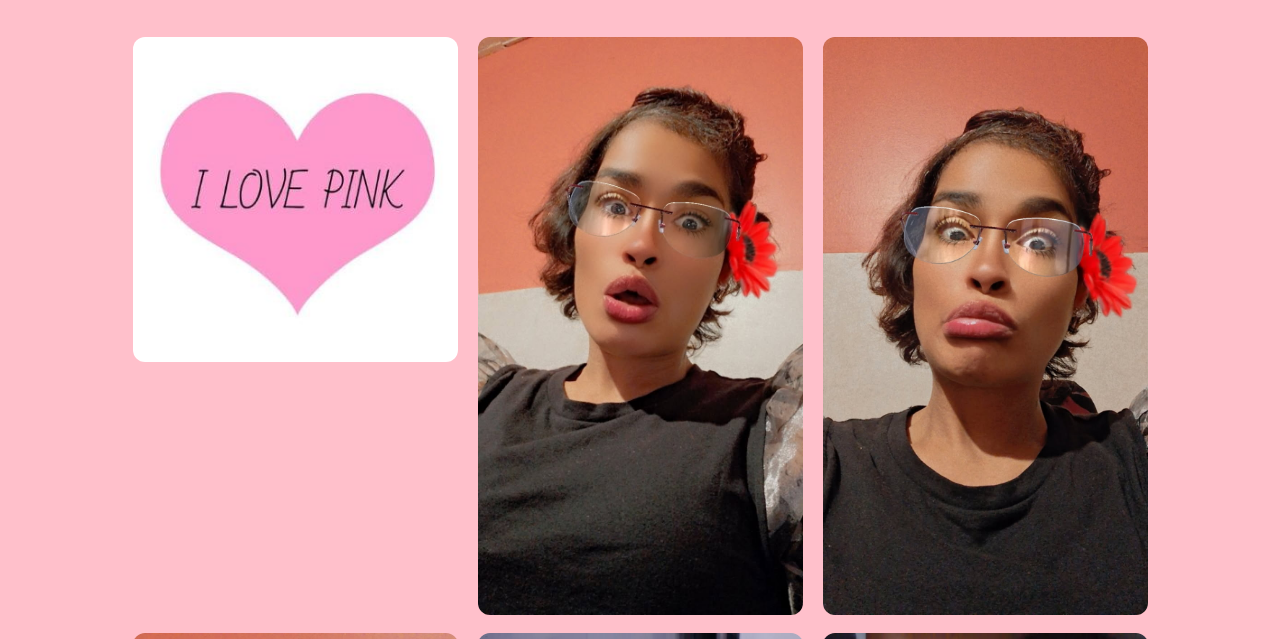
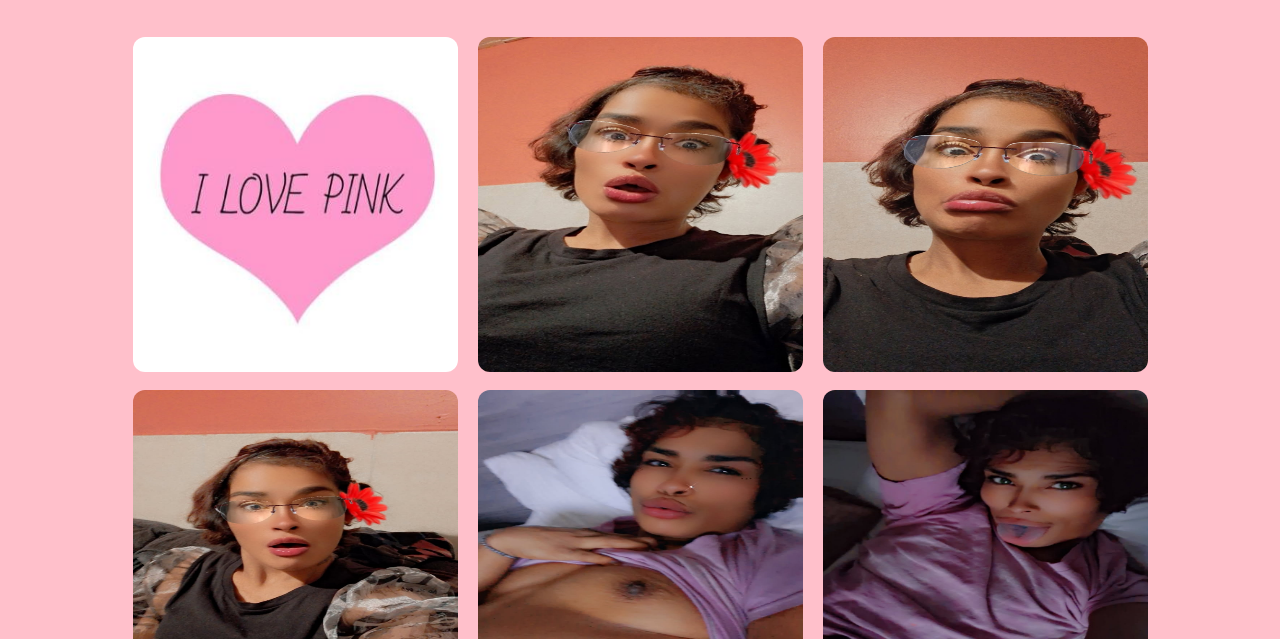
Before and after one commit to wflourno/ai-se_gitcards, a plain HTML site: page index.html in a window 1280 px wide. Shown: the part 161-800 px from the top of the page. Drawn offline with Linux system fonts and the light colour scheme.

```diff
--- a/assets/css/style.css
+++ b/assets/css/style.css
@@ -90,6 +90,7 @@
 
 .gallery__image {
   width: 100%;
+  height: 335px;
   border-radius: 12px;
   display: block;
 }
```
